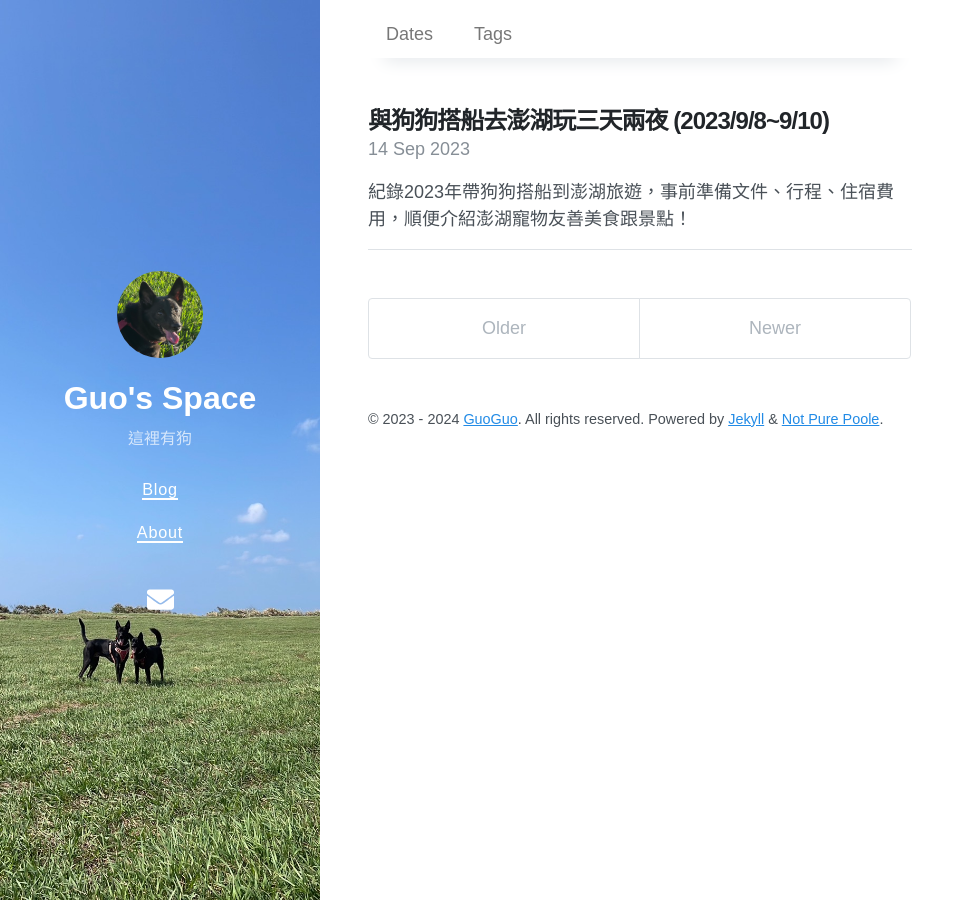
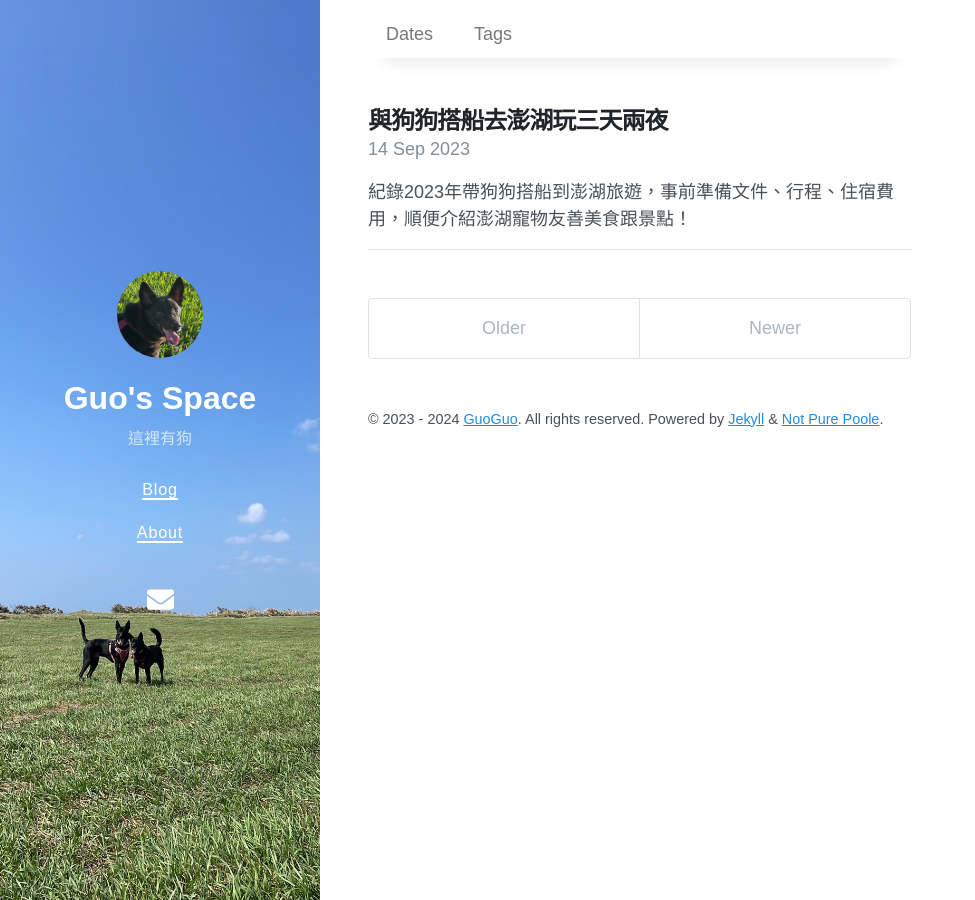
Before and after one commit to arguski/Guospace, a Jekyll site: the page built from index.html, in a window 1280 px wide. Shown: the whole page, without its empty margins (0-975 px from the left). Built offline with Jekyll 4.4.1, drawn with Linux system fonts in a browser that asks for light colours; nearby versions of some CDN libraries; the list of posts is cut into pages by our own code.

Commit message:
修改標題大小

```diff
--- a/_posts/2023-09-14-Travel-to-Penghu-with-dogs.md
+++ b/_posts/2023-09-14-Travel-to-Penghu-with-dogs.md
@@ -1,6 +1,6 @@
 ---
 layout: post
-title: 與狗狗搭船去澎湖玩三天兩夜 (2023/9/8~9/10)
+title: 與狗狗搭船去澎湖玩三天兩夜
 date: 2023-09-14 15:18 +0800
 tags: [澎湖景點, 澎湖寵物搭船, 澎湖寵物友善]
 toc:  true
@@ -12,7 +12,7 @@ toc:  true
 ![](https://lh3.googleusercontent.com/pw/AP1GczNcHIePsMxPlVmwuLjjqbHXfXO96FkT8k-AMmv1F9QPQ-PGBTqmn8QLM4y6wu5zOHOhz_5-EgmlRubUno4QJnxtamnKwKQRM2JGCc2ElfOPcGh71EMzs7w9snSH8lg3dWKcuGZTZm0PNjnrLl7V5wNa8g=w480-h640-s-no-gm?authuser=0 "澎湖寵物搭船")
 
 
-### 行前準備
+## 行前準備
 ---
 - 狗狗暈船藥(來回) : 提前空腹4小時，登船前半小時吃
 - 人類暈船藥
@@ -85,7 +87,7 @@ toc:  true
 錢、嚕搭船也很乖，都沒有亂叫或亂動
 ![](https://lh3.googleusercontent.com/pw/AP1GczMqN3_Ii-i8OvdcaJe9610uYCD2GU9BanEcGJrDobWPAu5kID6xnC-6QtWe6E04USDVWLkFCpY7HN_Tkqwn_05LOay3N_rvFFfCB8Bsk-sR3eZdvP5pzjBGOT69X0-y184CyDOPLnQue1J4HTuAP2zw2g=w480-h640-s-no-gm?authuser=0 "澎湖寵物搭船")
 
-### 住宿、租車費用
+## 住宿、租車費用
 ---
 民宿：**[大魚的家-寵物友善民宿](https://www.penghulittlefish.com/)**
 
@@ -116,7 +118,7 @@ toc:  true
 找民宿時，詢問了好幾家，只有這家回覆訊息很快。
 當天也是老闆親自開車到馬公碼頭接我們的喔。一邊開車、一邊介紹澎湖景點美食，她自己也有養一隻小貴賓，分享的都是寵物友善店家，聊天過程可以感受到她是真的很寵物友善。
 
-### 房型
+## 房型
 ---
 遵守民宿規定寵物不能上床，玩累了在地板鋪個毯子都很好睡。
 
@@ -130,7 +132,7 @@ toc:  true
 一樓房旁邊是餐廳，早上用餐時間肯定會有聲音，注重睡眠品質建議選二樓以上房型。
 
 
-### 民宿早餐
+## 民宿早餐
 ---
 入住附贈早餐，我們連住兩晚有兩次早餐。第一天住客太少，老闆怕浪費改隔天發早餐抵用卷。(有事先詢問我們)
 
@@ -145,7 +147,7 @@ toc:  true
 
 
 
-### 澎湖寵物友善餐廳
+## 澎湖寵物友善餐廳
 ---
 
 本人除了是飼主，同時也是減塑者，下面有些店家是對狗狗友善、有些是對減塑友善，書寫順序隨機。
@@ -407,6 +409,6 @@ toc:  true
 
 ---
 
-### 結語
+## 結語
 
 回想這三天澎湖旅行，除了踩到一些雷店不太開心之外，對澎湖的人事物好感大幅提升，澎湖人真的對寵物都非常友善與親切呢。短短三天有太多地方還沒仔細探訪，心中已經開始默默規劃明年的澎湖行Part2了!
```
Also changed, not shown: other parts of _posts/2023-09-14-Travel-to-Penghu-with-dogs.md (+8 -6 lines).
